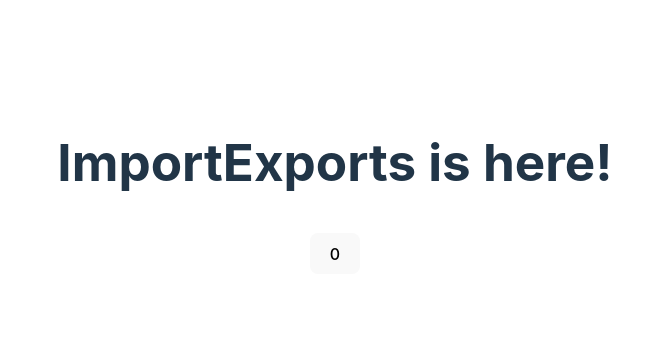
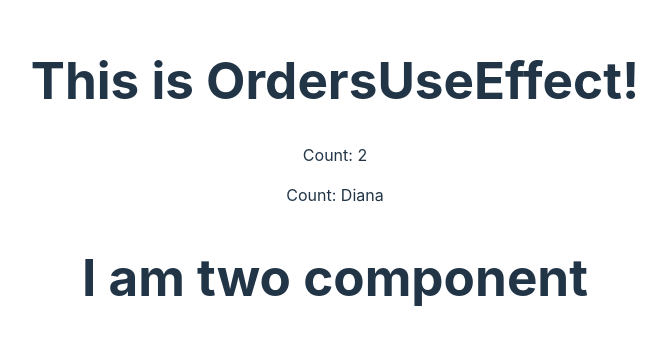
Before and after one commit to Exooo1/viteskills, a React (Vite) app: page / in a window 1280 px wide. Shown: the part 217-562 px from the top of the page, without its empty margins (305-971 px from the left). Built offline with nearby package versions, Linux system fonts and the light colour scheme.

Commit message:
some changes

```diff
--- a/src/App.tsx
+++ b/src/App.tsx
@@ -14,6 +14,7 @@ import {CheckOnNumber} from "./utils/checkOnNumber";
 import {ImportExports} from "./flanagan/importsExports/importExports";
 import {PrintComponents} from "./components/print/printComponents";
 import {Upload} from "./components/uplaod/upload";
+import {OrdersUseEffect} from "./react/useEffect/ordersUseEffect";
 
 function App() {
     return (
@@ -28,7 +29,8 @@ function App() {
             {/*    /!*<Async/>*!/*/}
             {/*    /!*<CopyObject/>*!/*/}
             {/*    /!*<CheckOnNumber/>*!/*/}
-            <ImportExports/>
+            {/*<ImportExports/>*/}
+            <OrdersUseEffect/>
             {/*    <PrintComponents/>*/}
             {/*<Upload/>*/}
             {/*<PrintComponents/>*/}
--- /dev/null
+++ b/src/react/useEffect/ordersUseEffect.tsx
@@ -0,0 +1,43 @@
+import {useEffect, useLayoutEffect, useState} from "react";
+
+const ComponentTwo = () =>{
+    console.log('ComponentTwo')
+
+    useEffect(()=>{
+        console.log('ComponentTwo USE')
+    },[])
+
+    return <section>
+        <h1>I am two component</h1>
+    </section>
+}
+
+export const OrdersUseEffect = () =>{
+    const [count,setCount]= useState(1)
+    const [name,setName]= useState('vlas')
+    console.log('OrdersUseEffect')
+
+    useEffect(()=>{
+       console.log('FIRST USE')
+        setCount(2)
+    },[])
+
+    useEffect(()=>{
+        console.log('TWO USE')
+        setName('Diana')
+    },[count])
+
+    useLayoutEffect(()=>{
+        console.log('useLayoutEffect')
+        for(let i = 0; i < 1000; i++){
+
+        }
+    },[])
+
+    return <div>
+        <h1>This is OrdersUseEffect!</h1>
+        <p>Count: {count}</p>
+        <p>Count: {name}</p>
+        <ComponentTwo/>
+    </div>
+}
```
